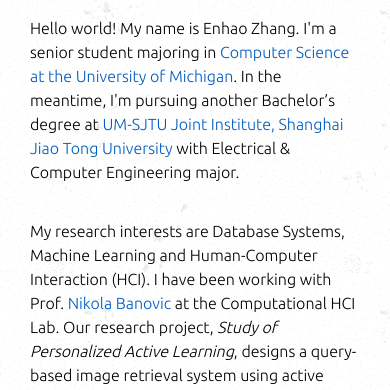
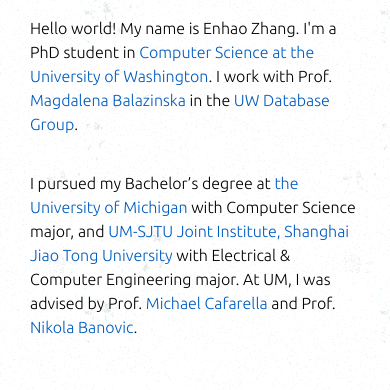
Before and after one commit to ZHANG-EH/ZHANG-EH.github.io, a plain HTML site: page index.html in a window 390 px wide. Shown: the part 403-793 px from the top of the page. Drawn offline with nearby package versions, Linux system fonts and the light colour scheme; files whose address does not match are found by name.

Commit message:
adjust for responsive

```diff
--- a/index.html
+++ b/index.html
@@ -63,7 +63,7 @@
 
              <!--End Social Media Links-->
             <p id="short-bio" style="margin: 20px;">
-              Hello world! My name is Enhao Zhang. I'm a senior student majoring in <a href="https://cse.engin.umich.edu">Computer Science at the University of Michigan</a>. In the meantime, I'm pursuing another Bachelor’s degree at <a href="http://umji.sjtu.edu.cn">UM-SJTU Joint Institute, Shanghai Jiao Tong University</a> with Electrical & Computer Engineering major.
+              Hello world! My name is Enhao Zhang. I'm a PhD student in <a href="https://www.cs.washington.edu/">Computer Science at the University of Washington</a>. I work with Prof. <a href="https://www.cs.washington.edu/people/faculty/magda">Magdalena Balazinska</a> in the <a href="https://db.cs.washington.edu/">UW Database Group</a>.
             </p>
           </div>
         </div>
@@ -74,7 +74,7 @@
 
           <div class="flex-item flex-column add-top-margin" style="position: relative;">
             <p style="margin:0;">
-                My research interests are Database Systems, Machine Learning and Human-Computer Interaction (HCI). I have been working with Prof. <a href="http://www.nikolabanovic.net">Nikola Banovic</a> at the Computational HCI Lab. Our research project, <i>Study of Personalized Active Learning</i>, designs a query-based image retrieval system using active learning algorithms, aiming to understand human's role in providing the labelled information and extract maximal information from human through the interaction. I'm also working with Prof. <a href="http://web.eecs.umich.edu/~michjc/">Michael Cafarella</a> in the <i>Video Database Analytics System</i> project, where we are researching and optimizing a video database system which supports binary content-based queries.
+                I pursued my Bachelor’s degree at <a href="https://cse.engin.umich.edu/">the University of Michigan</a> with Computer Science major, and <a href="http://umji.sjtu.edu.cn">UM-SJTU Joint Institute, Shanghai Jiao Tong University</a> with Electrical & Computer Engineering major. At UM, I was advised by Prof. <a href="http://web.eecs.umich.edu/~michjc/">Michael Cafarella</a> and Prof. <a href="http://www.nikolabanovic.net">Nikola Banovic</a>.
               </p>
           </div>
         </div>
```
